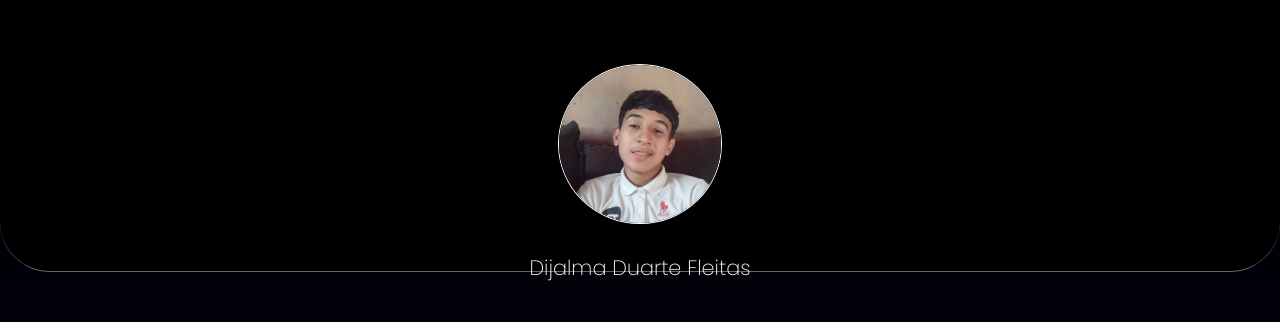
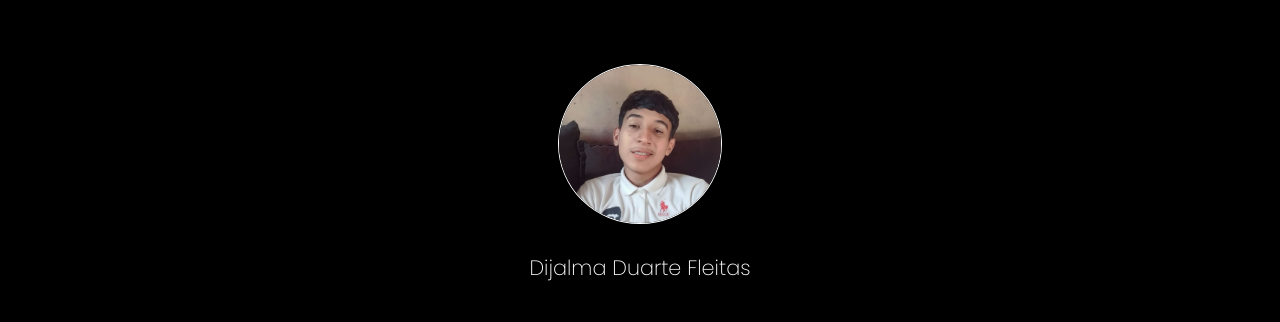
Before and after one commit to dani10014/linkthree, a website: page index.html in a window 1280 px wide. Shown: the part 116-438 px from the top of the page. Drawn offline with nearby package versions, Linux system fonts and the light colour scheme.

```diff
--- a/src/scss/components/_hero-background.scss
+++ b/src/scss/components/_hero-background.scss
@@ -3,7 +3,7 @@
     width: 100%;
     display: block;
     z-index: -1;
-    height: 30%;
+    height: 45%;
     position: absolute;
     transition: all 0.3s ease-in-out;
     background-position: center;
@@ -14,5 +14,6 @@
     border-bottom:1px solid #fff ;
     @media(min-width:750px){
         object-fit: cover;
+        height: 45%;
     }
 }
--- a/src/scss/main.scss
+++ b/src/scss/main.scss
@@ -6,7 +6,7 @@
 body{
     main{
         z-index: 20;
-        height: 100vh;
+        height: 90vh;
         footer{
             font-size: 0.7rem;
         }
```
Also changed, not shown: dist/css/main.css.
